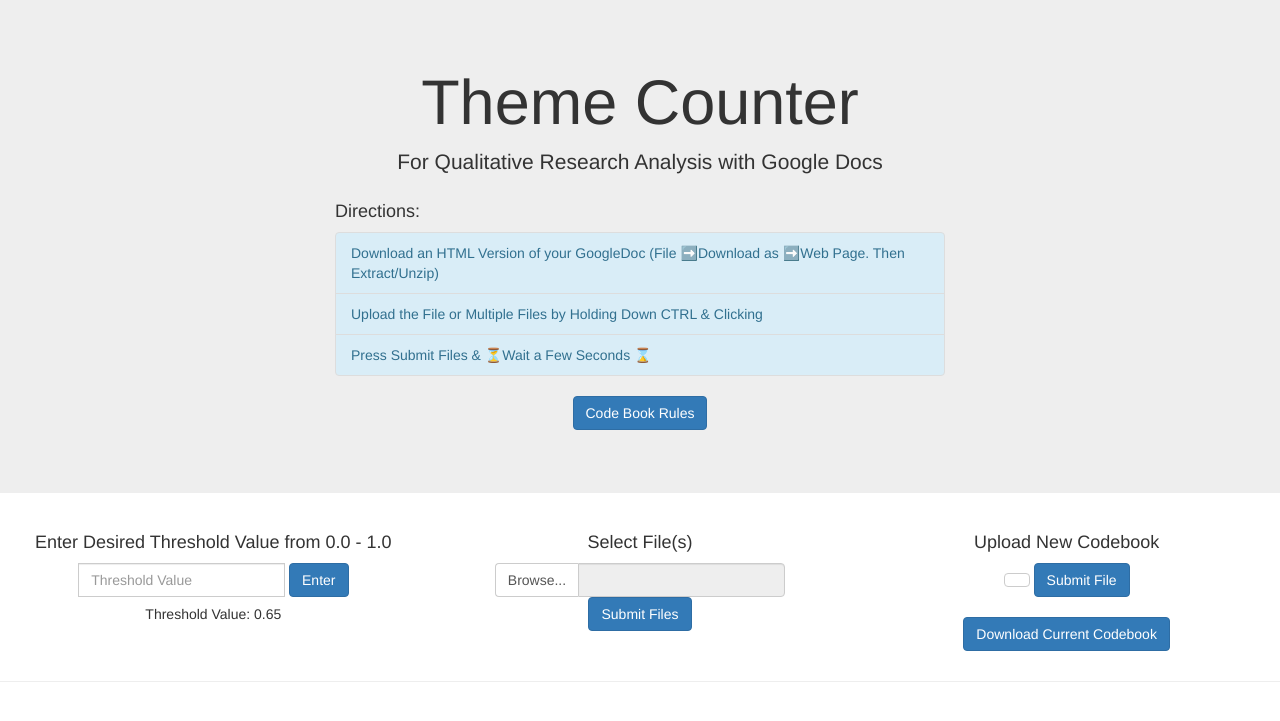
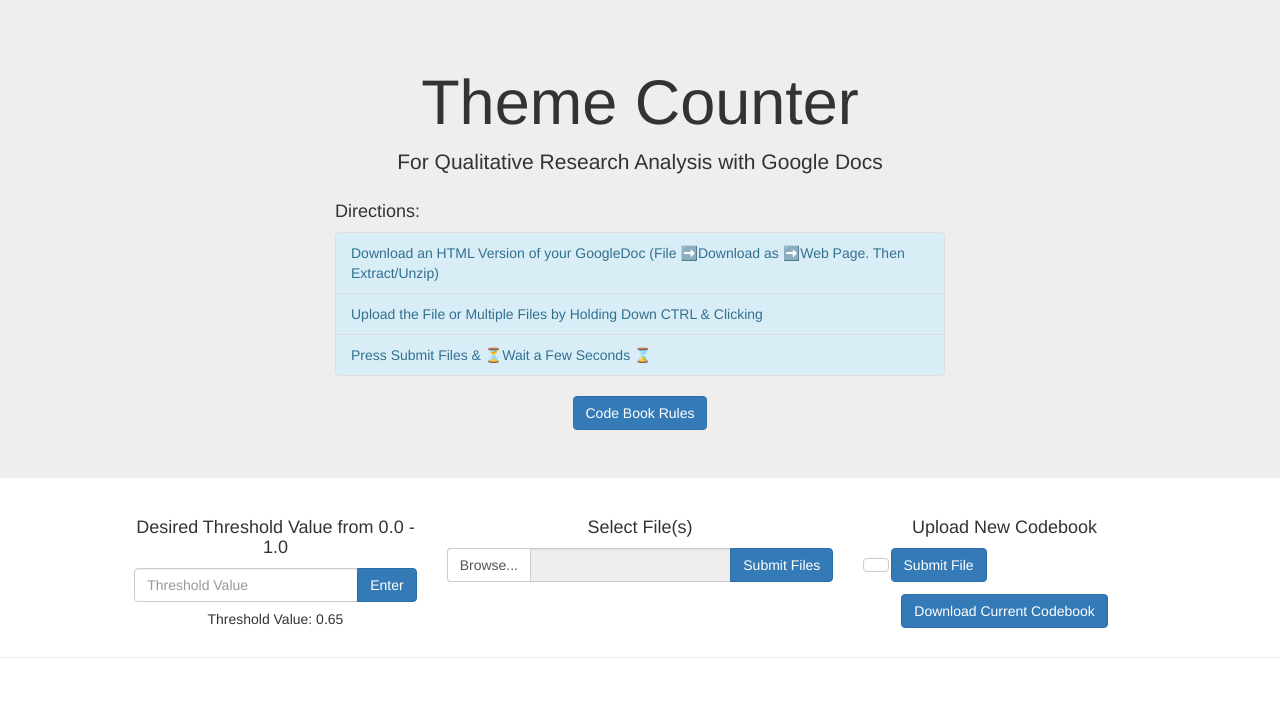
Before and after one commit to peterchun2000/ThemeCounter, a Flask app: page / in a window 1280 px wide. Shown: the top 721 px of the page. Run offline with Flask 2, Linux system fonts and the light colour scheme; some libraries are stand-ins or nearby versions.

Commit message:
updated style of input

```diff
--- a/project/templates/index.html
+++ b/project/templates/index.html
@@ -44,36 +44,35 @@
                     <li class="list-group-item list-group-item-info">Press Submit Files & ⏳Wait a Few Seconds ⌛</li>
                 </ul>
             </div>
+        </div>
         <div class="row text-center">
-            <div class="col col-lg-4"></div>
-            <div class="col col-lg-4">
+            <div class="col col-sm-4"></div>
+            <div class="col col-sm-4">
                 <form class="form-inline center-block" action="/codebook-rules">
-                    <p>
                     <input class="btn btn-primary" type="submit" value="Code Book Rules">
-                    </p>
                 </form>
             </div>
-            </div>
-        </div>
-        </div>
+            <div class="col col-lg-4"></div>
         </div>
     </div>
 </div>
 
-<div class="container-fluid text-center">
-    <div class="row">
-        <div class="col-lg-4">
-            <h4>Enter Desired Threshold Value from 0.0 - 1.0 </h4>
-            <form  method="POST" class="form-inline center-block">
+<div class="container-fluid text-center ">
+    <div class="row-fluid">
+        <div class="col-lg-1"></div>
+        <div class="col-lg-3">
+            <h4>Desired Threshold Value from 0.0 - 1.0 </h4>
             <div class="input-group">
                 <input name="text" type="text" class="form-control" placeholder="Threshold Value">
+                <span class="input-group-btn">
+                    <button type="submit" name="submit_t" value="enter" class="btn btn-primary">Enter</button>
+                </span>
             </div>
-                <button type="submit" name="submit_t" value="enter" class="btn btn-primary">Enter</button>
-            </form>
             <h5>
                 Threshold Value: {{t_val}}
             </h5>
         </div>
+
         <div class="col-lg-4">
             <h4>Select File(s)</h4>
 
@@ -84,29 +83,36 @@
                         Browse...
                     </label>
                     <input id="browse-text" type="text" class="form-control" readonly="">
+                    <span class="input-group-btn">
+                        <button type="submit" value="Submit Files" name="submit_f" class="btn btn-primary">Submit Files</button>
+                    </span>
                 </div>
-                <button type="submit" value="Submit Files" name="submit_f" class="btn btn-primary">Submit Files</button>
             </form>
         </div>
 
-        <div class="col-lg-4">
+        <div class="col-lg-3">
         <h4>Upload New Codebook</h4>
             <form method="post" action="/" enctype="multipart/form-data">
+                <div class="input-group">
                     <dl>
-                    <p>
                         <span class="btn btn-default btn-file">
                             <input type="file" id="code_book_file" type="file" name="file" autocomplete="off" required>
                         </span>
-                        <input data-geocode='{{ auth_code }}' onclick="auth_func()" class="btn btn-primary" id="auth_btn" type="submit" name="submit_chart" value="Submit File">
-                    </p>
                     </dl>
+                    <span class="input-group-btn"></span>
+                        <form class="form-inline center-block input-group-btn" action="/download">
+                            <input onclick="auth_func()" class="btn btn-primary" id="auth_btn" type="submit" name="submit_chart" value="Submit File">
+                        </form>
+                    </span>
+                </div>
             </form>
             <form class="form-inline center-block" action="/download">
-                <p>
+
                 <input class="btn btn-primary" type="submit" name="download_btn" value="Download Current Codebook">
-                </p>
+
             </form>
         </div>
+        <div class="col-lg-1"></div>
     </div>
 </div>
 <hr>
```
Also changed, not shown: project/templates/rules.html (+7 -7 lines), 2 other files. Lines whose indentation alone changed are shown as unchanged.
